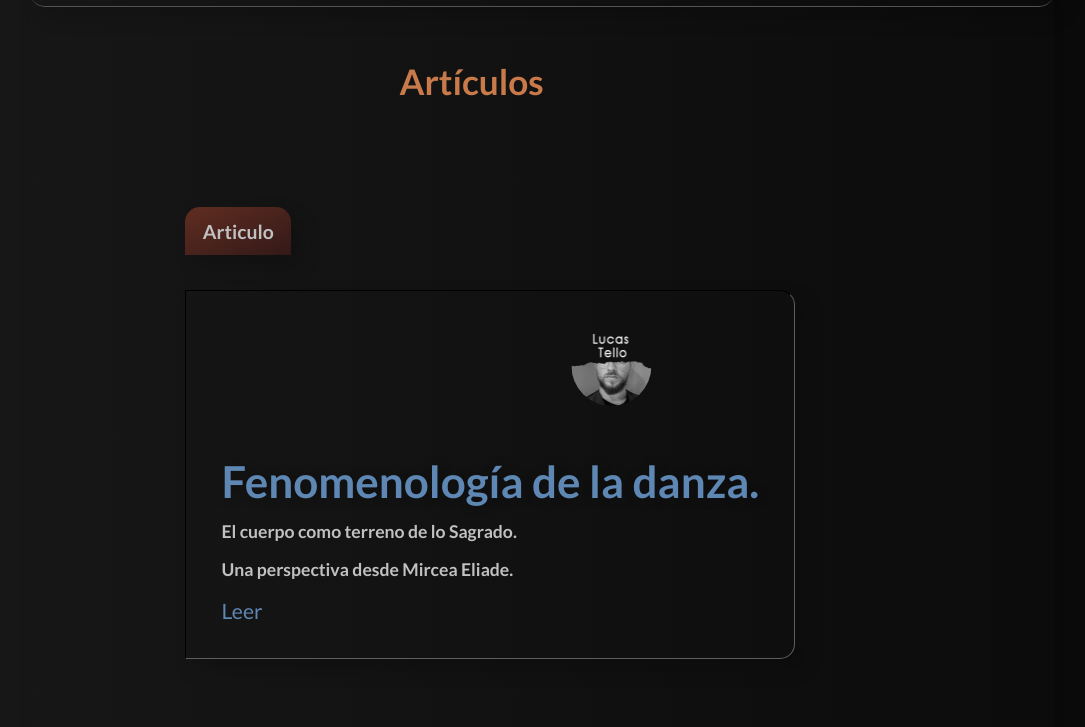
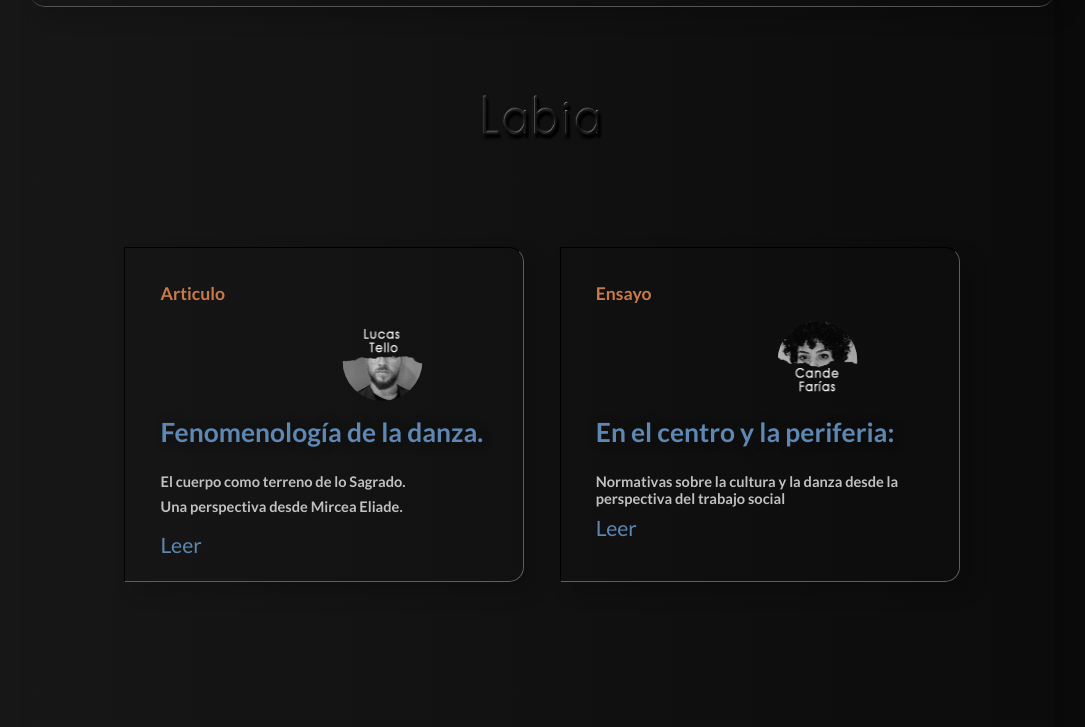
Before and after one commit to MatiasTello87/Labia, a website: page public/pages/articles.html in a window 1280 px wide. Shown: the part 73-800 px from the top of the page, without its empty margins (98-1183 px from the left). Drawn offline with Linux system fonts and the light colour scheme.

Commit message:
tarjetas en articulos

```diff
--- a/public/pages/articles.html
+++ b/public/pages/articles.html
@@ -24,41 +24,45 @@
             </nav>
         </div>
     </header>
-    <h3>Artículos</h3>
-    <section class="index_section">
-        <div class="genero">
-            <h3 class="genero_tittle">Articulo</h3>
+    <div class="title_pages">
+        <img src="../img/title.png" alt="Labia">
     </div>
+    <div class="tarjetas_articles">
+        <section class="page_articles">
             <article>
+                <h3 class="genero_tarjeta">Articulo</h3>
                 <div class="foto_lucas">
                     <img class="img_autores" src="../img/lucas.png" alt="Lucas Tello">
                 </div>
                 <h2>Fenomenología de la danza.</h2>
-            <h4>El cuerpo como terreno de lo Sagrado.</h4>
-            <h4>Una perspectiva desde Mircea Eliade.</h4>
+                <h5>El cuerpo como terreno de lo Sagrado.</h5>
+                <h5>Una perspectiva desde Mircea Eliade.</h5>
                 <a href="./articles_pages/lucas.html">Leer</a>
             </article>
                 <!-- <div class="autor_articulo" id="autor_articulo">
 
                     <p>Lucas Tello es Profesor en Filosofía, graduado en la Universidad Nacional de San Juan, su contacto con el mundo de la danza y sus diversas expresiones, junto con el saber filosófico, le ha posibilitado reflexionar sobre las nociones estéticas que cohabitan en el arte y mas precisamente en las artes escénicas. es por esto que entre sus escritos se puede encontrar pensamientos que, a manera de ensayos, invitan al lector a debatir y dialogar sobre las nociones que presenta, con el fin de favorecer una construcción epistemológica de este campo.</p>
                 </div> -->
-        </div>
         </section>
-    <section class="index_ley_danza">
-        <div class="genero">
-            <h3 class="genero_tittle">Ensayo</h3>
-        </div>
+        <section class="page_articles">
             <article>
+                <h3 class="genero_tarjeta">Ensayo</h3>
                 <div class="foto_cande">
                     <img src="../img/cande.png" alt="Cande Farías">
                 </div>
                 <h2>En el centro y la periferia:</h2>
-            <h4>Normativas sobre la cultura y la  danza desde la perspectiva del trabajo social</h4>
+                <h5>Normativas sobre la cultura y la  danza desde la perspectiva del trabajo social</h5>
                 <a href="./articles_pages/cande.html">Leer</a>
 
             </article>
 
         </section>
+
+
+
+    </div>
+
+
 
 
     <footer>
--- /dev/null
+++ b/sass/articulos/_article.scss
@@ -0,0 +1,68 @@
+.title_pages{
+    display: flex;
+    justify-content: space-around;
+    align-items: flex-end;
+    padding: 2em;
+    img{
+        width: 40%;
+        height: 40%;
+    }
+}
+
+.tarjetas_articles{
+    display: flex;
+    .page_articles{
+        @include container_section();
+        padding: 1em;
+        box-shadow: none;
+        border: none;
+        article{
+            display: flex;
+            flex-direction: column;
+            padding: 2em;
+            gap: 1em;
+            width: 400px;
+            height: 335px;
+            box-shadow: $shadow;
+            @include corner_right();
+            @include border();
+            .genero_tarjeta{
+                color: $white;
+                font-size: 1em;
+                text-align: start;
+                margin-right: 0;
+                color: $orange;
+            }
+            .foto_lucas{
+                @include container_img_autores();
+                margin-bottom: 0;
+                img{
+                    @include img_autores();
+                }
+            }
+            .foto_cande{
+                @include container_img_autores();
+                margin-bottom: 0;
+                img{
+                    @include img_autores();
+                }
+            }
+            h2{
+                @include titles();
+                font-size: 1.5em;
+            }
+
+            h5:first-of-type{
+                transform: translateY(10px);
+            }
+            a{
+                text-decoration: none;
+                color: $blue;
+                font-size: 1.2em;
+                &:hover{
+                    font-size: 1.3em;
+                }
+            }
+        }
+    }
+}
--- a/sass/articulos/_cande.scss
+++ /dev/null
@@ -1,9 +0,0 @@
-.article_section{
-    .article_article{
-        div{
-            ul{
-                margin: 1em 3em;
-            }
-        }
-    }
-}
--- a/sass/articulos/_lucas.scss
+++ b/sass/articulos/_container_articles.scss
@@ -1,4 +1,7 @@
 .article_section{
+    display: flex;
+    justify-content: space-around;
+    align-items: center;
     flex-direction: column;
     .article_title{
         display: flex;
@@ -33,6 +36,11 @@
             h4{
                 color: $blue;
             }
+            .cita_link{
+                margin: 0;
+                justify-content: start;
+                font-size: 1em;
+            }
         }
     }
     a{
--- a/sass/mediaqueries.scss
+++ b/sass/mediaqueries.scss
@@ -84,6 +84,28 @@
                 transform: translateX(350px);
 
             }
+        }
+        // page articles
+        .tarjetas_articles{
+            flex-direction: column;
+
+        }
+          // container_articles
+          .article_section{
+            max-width: 100%;
+            .article_title{
+                flex-direction: column;
+                align-items: center;
+            }
+            .article_article{
+                padding: 1em;
+                width: 90%;
+                h2{
+                    font-size: 1em;
+                    line-height: 1.5em;
+                }
+            }
+
         }
 
         // pag talleres
@@ -173,6 +195,7 @@
             }
         }
 
+
         // taller
         .taller_flex{
             gap: 50px;
--- a/sass/style.scss
+++ b/sass/style.scss
@@ -11,10 +11,15 @@
 // solapa
 @import 'solapa';
 
+
 // pages- articulos
-@import 'articulos/lucas';
+@import 'articulos/article';
+// page- container_article
+@import 'articulos/container_articles';
+// pages- lucas
+@import 'articulos/one_article/lucas';
 // pages- cande
-@import 'articulos/cande';
+@import 'articulos/one_article/cande';
 // pages - taller
 @import 'taller/taller';
 // pages - contacto
```
Also changed, not shown: public/pages/articles_pages/cande.html (+7 -4 lines), sass/articulos/one_article/_cande.scss (added, +9 -0 lines), public/style.css, sass/articulos/one_article/_lucas.scss (added), 1 other file. Lines whose indentation alone changed are shown as unchanged.
